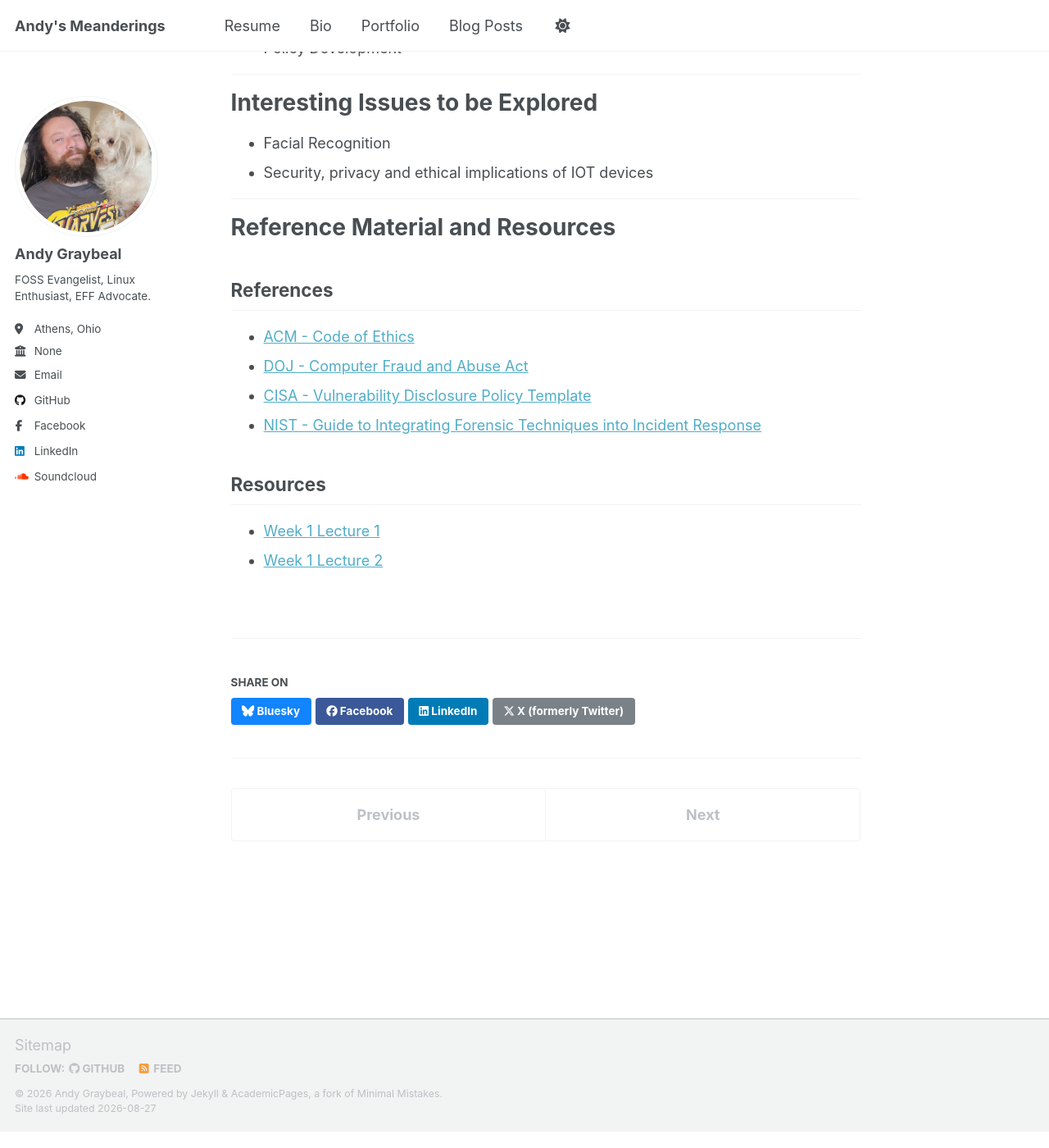
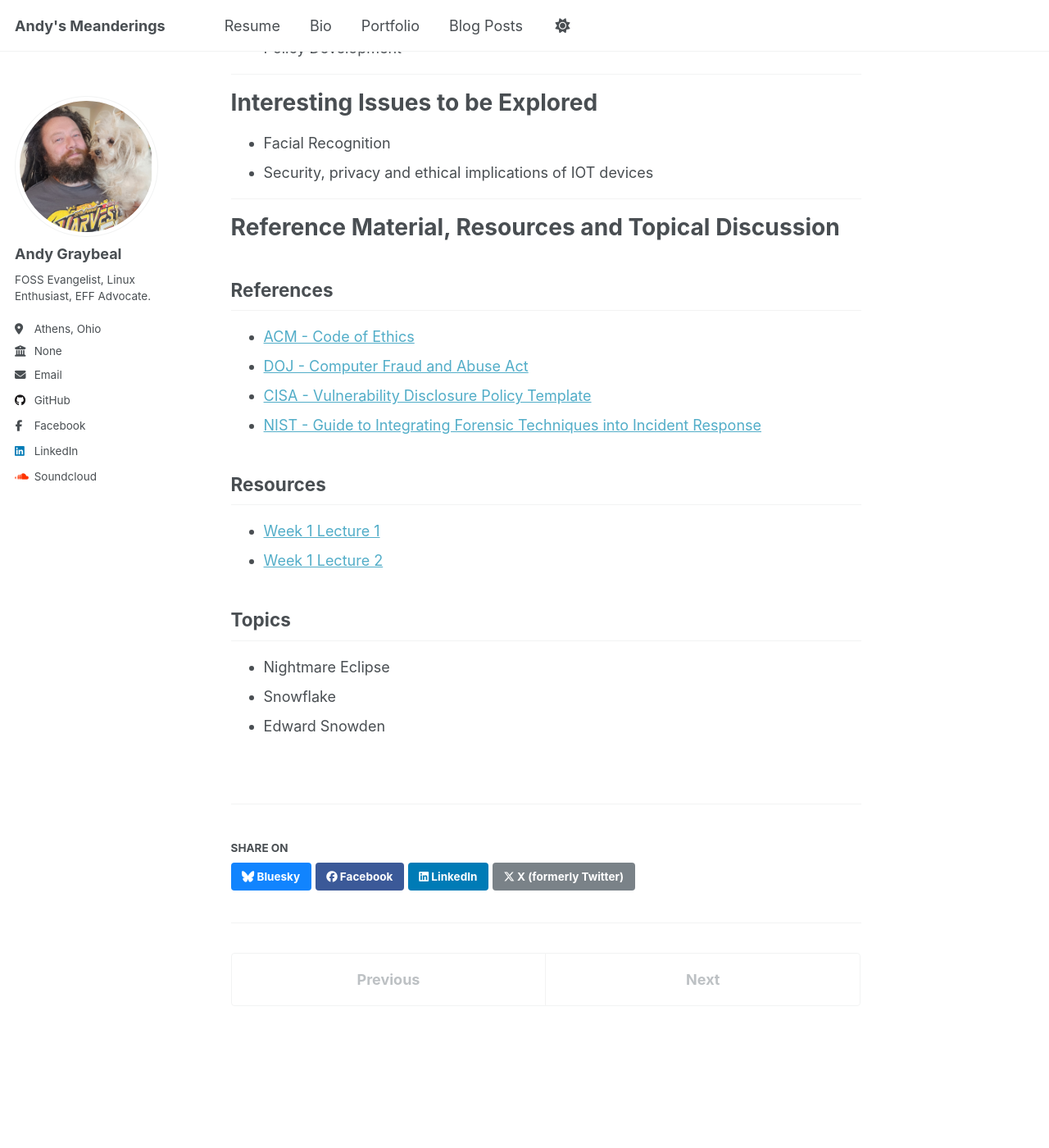
Before and after one commit to andy-graybeal/andy-graybeal.github.io, a Jekyll site: the page built from _portfolio/cybr-2100.md, in a window 1280 px wide and 1400 px high, scrolled down 795 px. Shown: the whole window at 82% size. Built offline with Jekyll 4.4.1, drawn with Linux system fonts in a browser that asks for light colours; a script that is not in the unit is left out.

Commit message:
Revise reference section and add topical discussions
Updated section titles and added new topics for discussion.

```diff
--- a/_portfolio/cybr-2100.md
+++ b/_portfolio/cybr-2100.md
@@ -25,7 +25,7 @@ I have 20+ years of experience supporting information technology infrastructure
 
 ---
 
-# Reference Material and Resources
+# Reference Material, Resources and Topical Discussion
 
 ## References
 
@@ -38,3 +38,9 @@ I have 20+ years of experience supporting information technology infrastructure
 
 - [Week 1 Lecture 1](/files/cybr-2100/resources/Cyber_Ethics_Law_Week1_Lecture_01.pptx)
 - [Week 1 Lecture 2](/files/cybr-2100/resources/Cyber_Ethics_Law_Week1_Lecture_02.pptx)
+
+## Topics
+
+- Nightmare Eclipse
+- Snowflake
+- Edward Snowden
```
